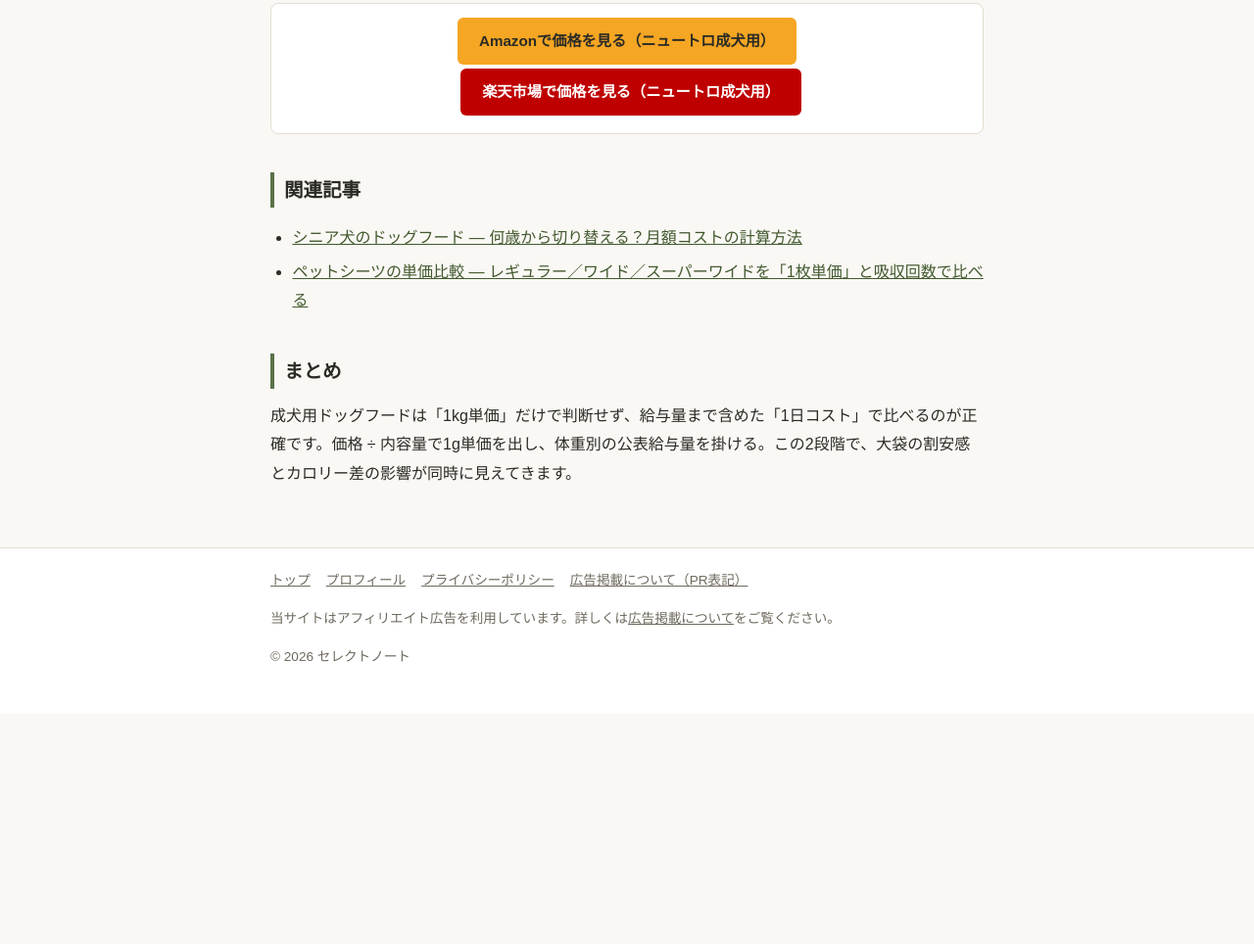
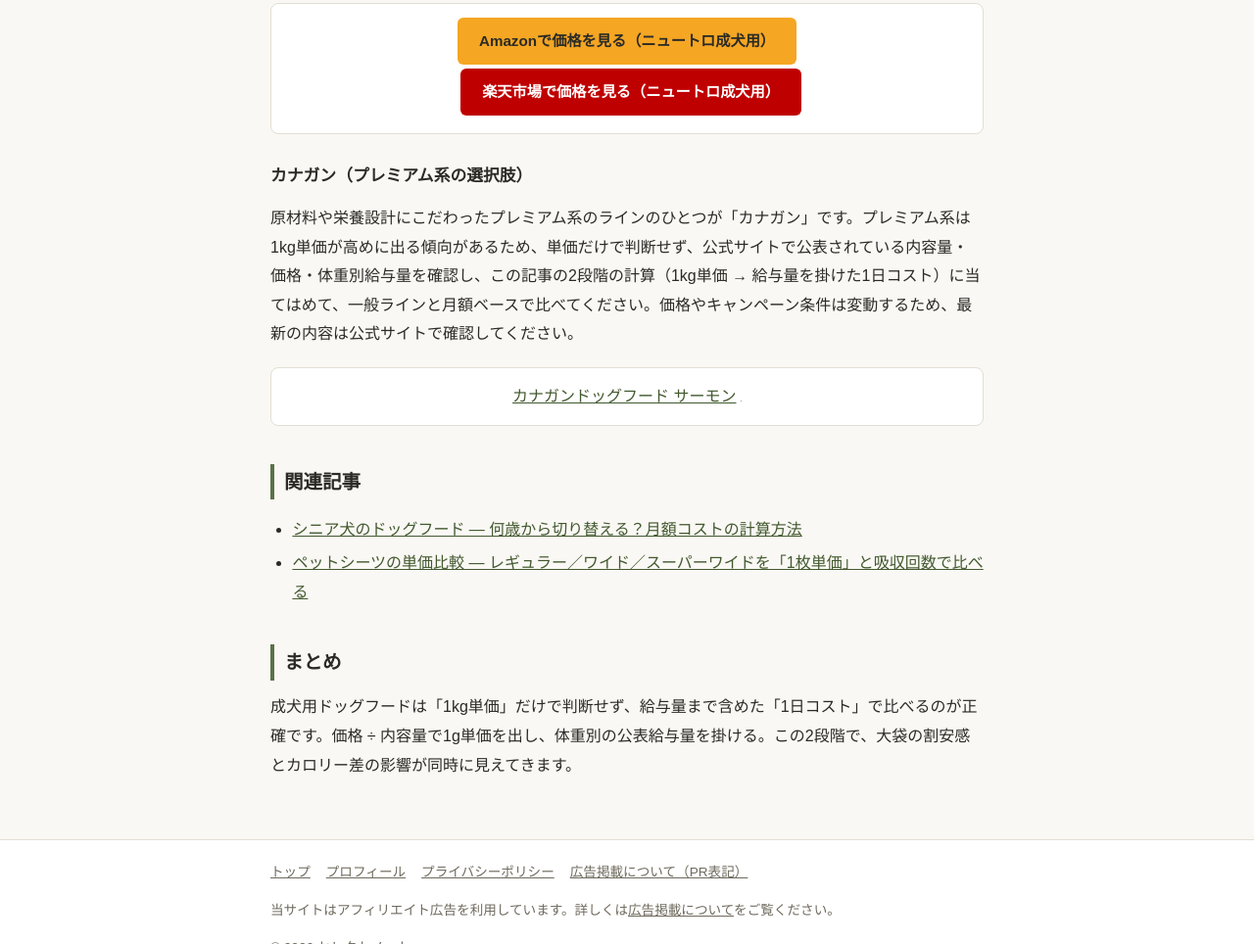
Before and after one commit to yue1313/select-note, a plain HTML site: page articles/dog-food-adult.html in a window 1280 px wide. Shown: the part 2266-3230 px from the top of the page at 98% size. Before the commit the page ends 2995 px from the top, so only its background shows below. Drawn offline with Linux system fonts and the light colour scheme.

Commit message:
A8リンク追加：プレミアムウォーター（ウォーターサーバー記事）・カナガン（ドッグフード成犬用記事）

```diff
--- a/articles/dog-food-adult.html
+++ b/articles/dog-food-adult.html
@@ -102,6 +102,13 @@
     <a class="affiliate-btn rakuten-btn" href="https://hb.afl.rakuten.co.jp/hgc/59e76adf.ca08d11c.59e76ae0.64b8d489/?pc=https%3A%2F%2Fsearch.rakuten.co.jp%2Fsearch%2Fmall%2F%25E3%2583%258B%25E3%2583%25A5%25E3%2583%25BC%25E3%2583%2588%25E3%2583%25AD%2520%25E3%2583%258A%25E3%2583%2581%25E3%2583%25A5%25E3%2583%25A9%25E3%2583%25AB%25E3%2583%2581%25E3%2583%25A7%25E3%2582%25A4%25E3%2582%25B9%2520%25E6%2588%2590%25E7%258A%25AC%2F&m=https%3A%2F%2Fsearch.rakuten.co.jp%2Fsearch%2Fmall%2F%25E3%2583%258B%25E3%2583%25A5%25E3%2583%25BC%25E3%2583%2588%25E3%2583%25AD%2520%25E3%2583%258A%25E3%2583%2581%25E3%2583%25A5%25E3%2583%25A9%25E3%2583%25AB%25E3%2583%2581%25E3%2583%25A7%25E3%2582%25A4%25E3%2582%25B9%2520%25E6%2588%2590%25E7%258A%25AC%2F" target="_blank" rel="nofollow sponsored noopener">楽天市場で価格を見る（ニュートロ成犬用）</a>
   </div>
 
+  <h3>カナガン（プレミアム系の選択肢）</h3>
+  <p>原材料や栄養設計にこだわったプレミアム系のラインのひとつが「カナガン」です。プレミアム系は1kg単価が高めに出る傾向があるため、単価だけで判断せず、公式サイトで公表されている内容量・価格・体重別給与量を確認し、この記事の2段階の計算（1kg単価 → 給与量を掛けた1日コスト）に当てはめて、一般ラインと月額ベースで比べてください。価格やキャンペーン条件は変動するため、最新の内容は公式サイトで確認してください。</p>
+  <div class="affiliate-slot">
+    <a href="https://px.a8.net/svt/ejp?a8mat=4BGSTA+5YDLM+3J8+64KO76" rel="nofollow">カナガンドッグフード サーモン</a>
+<img border="0" width="1" height="1" src="https://www17.a8.net/0.gif?a8mat=4BGSTA+5YDLM+3J8+64KO76" alt="">
+  </div>
+
   <h2>関連記事</h2>
   <ul>
     <li><a href="dog-food-senior.html">シニア犬のドッグフード — 何歳から切り替える？月額コストの計算方法</a></li>
```
Also changed, not shown: articles/water-server-cost.html (+7 -0 lines).
